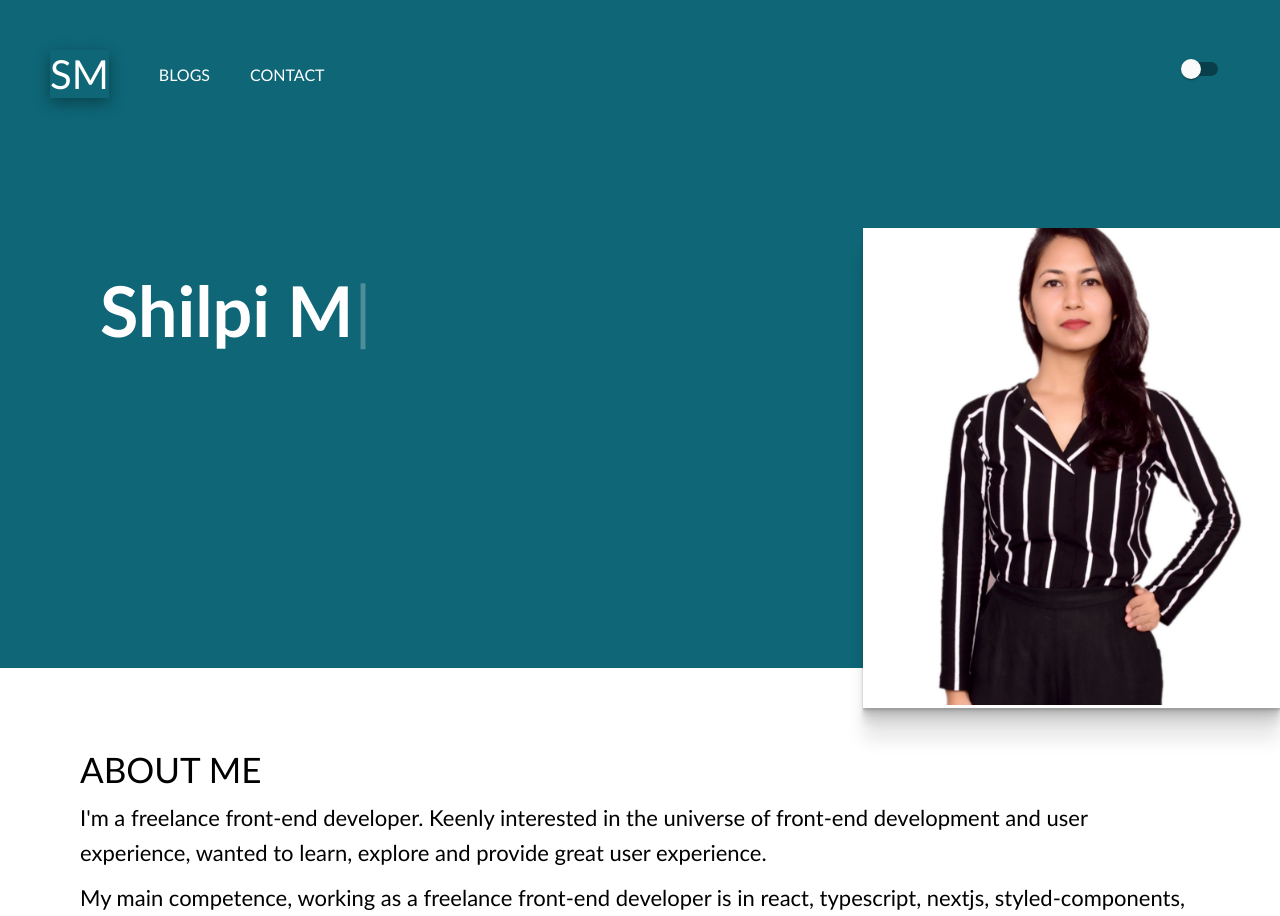
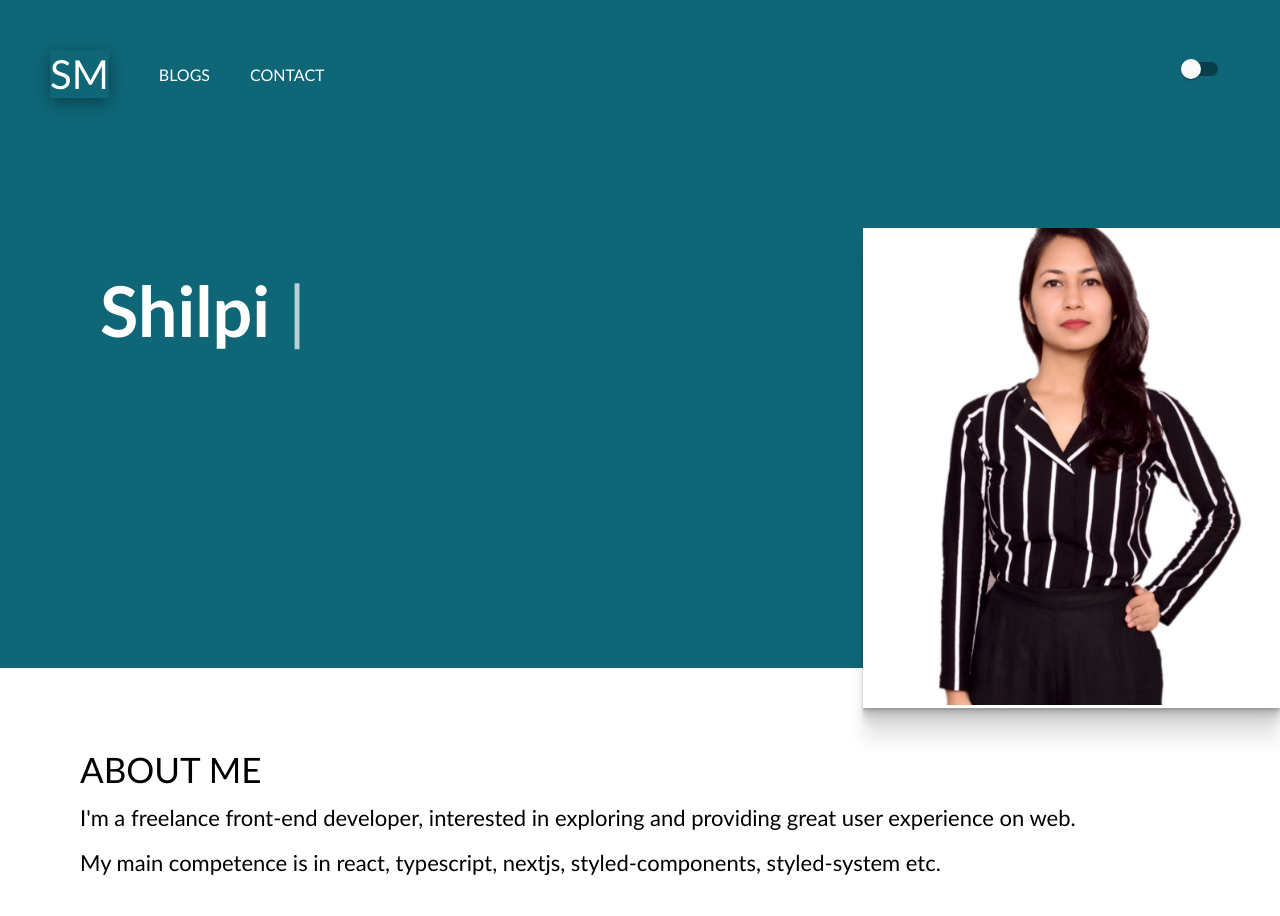
Before and after one commit to ShilpiMaurya/my-personal-website, a Next.js app: page / in a window 1280 px wide. Shown: the top 916 px of the page. Built offline with nearby package versions, Linux system fonts and the light colour scheme.

Commit message:
changed about me content

```diff
--- a/components/intro.tsx
+++ b/components/intro.tsx
@@ -111,13 +111,12 @@ const Intro = ({ pageRef }) => {
           various online platforms like codecademy, udemy to learn about the
           basics of web-development simultaenously working on different projects
           and blogs. */}
-          I'm a freelance front-end developer. Keenly interested in the universe
-          of front-end development and user experience, wanted to learn, explore
-          and provide great user experience.
+          I'm a freelance front-end developer, interested in exploring and
+          providing great user experience on web.
         </MoreContentDiv>
         <MoreContentDiv>
-          My main competence, working as a freelance front-end developer is in
-          react, typescript, nextjs, styled-components, styled-system.
+          My main competence is in react, typescript, nextjs, styled-components,
+          styled-system etc.
         </MoreContentDiv>
         <ButtonContainer>
           <ButtonLayout>
```
